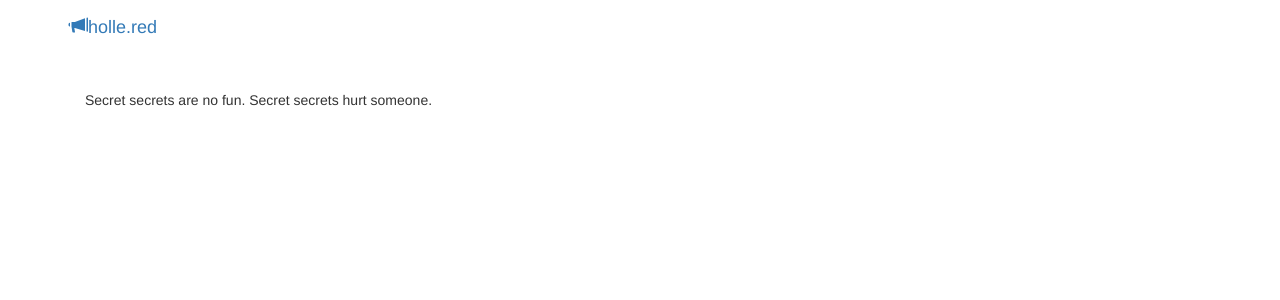
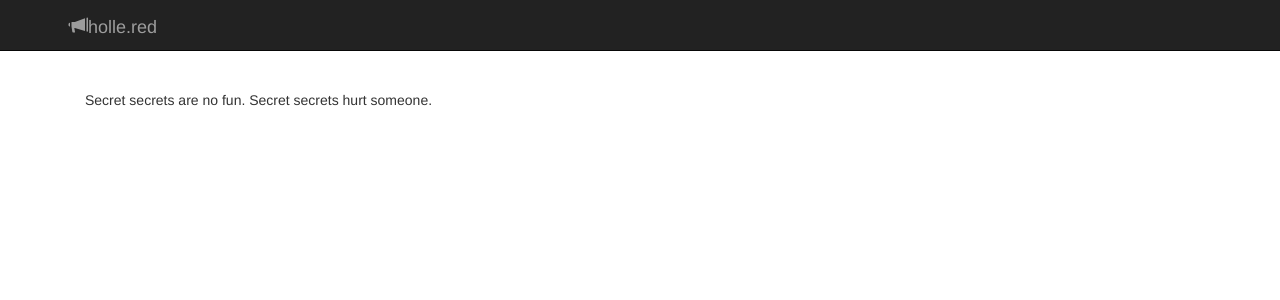
Before and after one commit to EricaJoy/notsosecret, a Django app: page / in a window 1280 px wide. Shown: the top 300 px of the page. Run offline with Django 3.2, Linux system fonts and the light colour scheme; data that the repository does not hold is empty; parts of the project's set-up code (start-up, migrations or seed data) failed here and were passed over; some libraries are stand-ins or nearby versions; some web fonts are replaced.

Commit message:
switch the header color

```diff
--- a/secretkeeper/templates/base.html
+++ b/secretkeeper/templates/base.html
@@ -31,7 +31,7 @@
 
   <body>
 
-    <div class="navbar navbar-fixed-top" role="navigation">
+    <div class="navbar navbar-fixed-top navbar-inverse" role="navigation">
       <div class="container">
         <div class="navbar-header">
           <a class="navbar-brand" href="/"><span class="glyphicon glyphicon-bullhorn"></span>holle.red</a>
```
